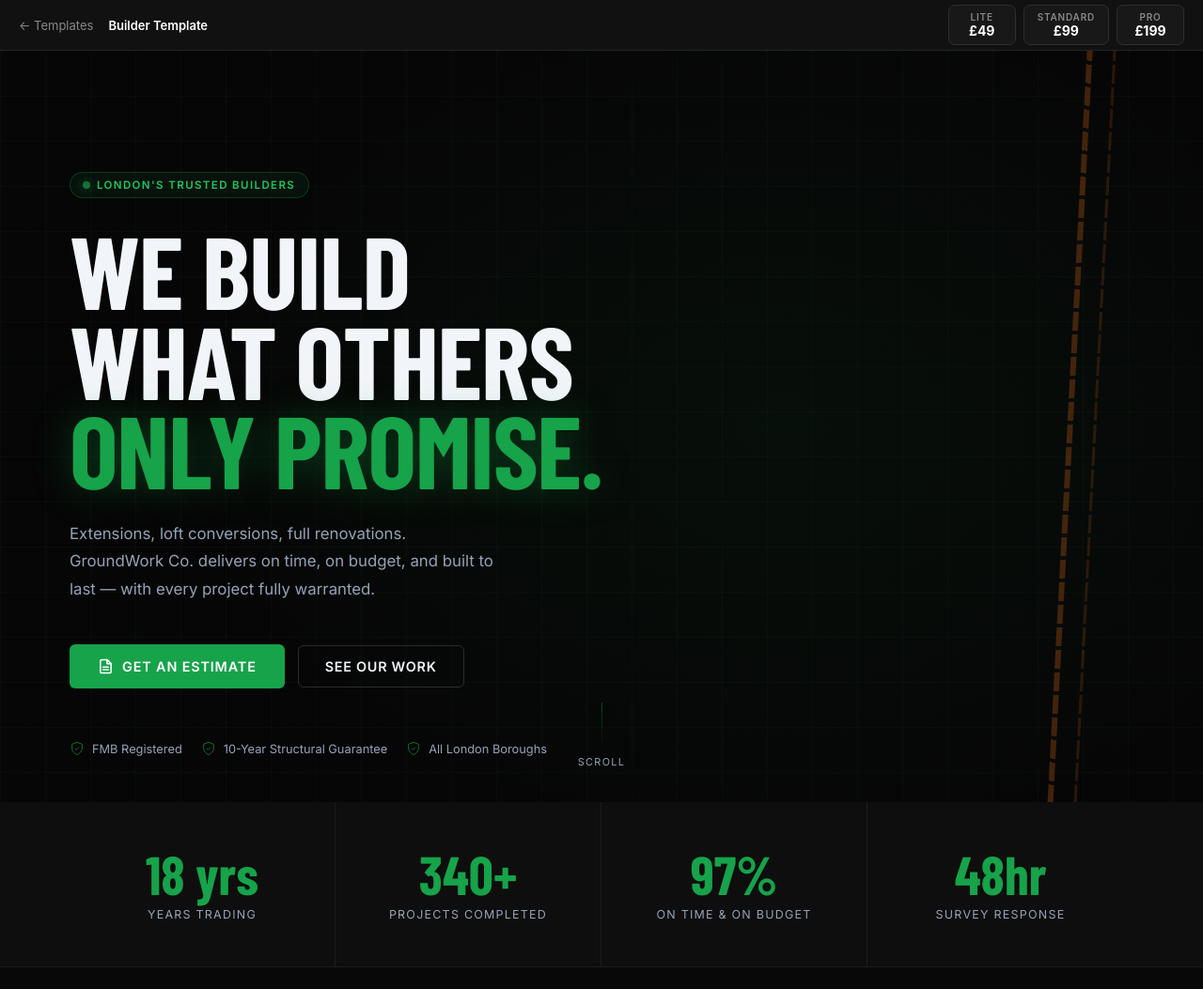
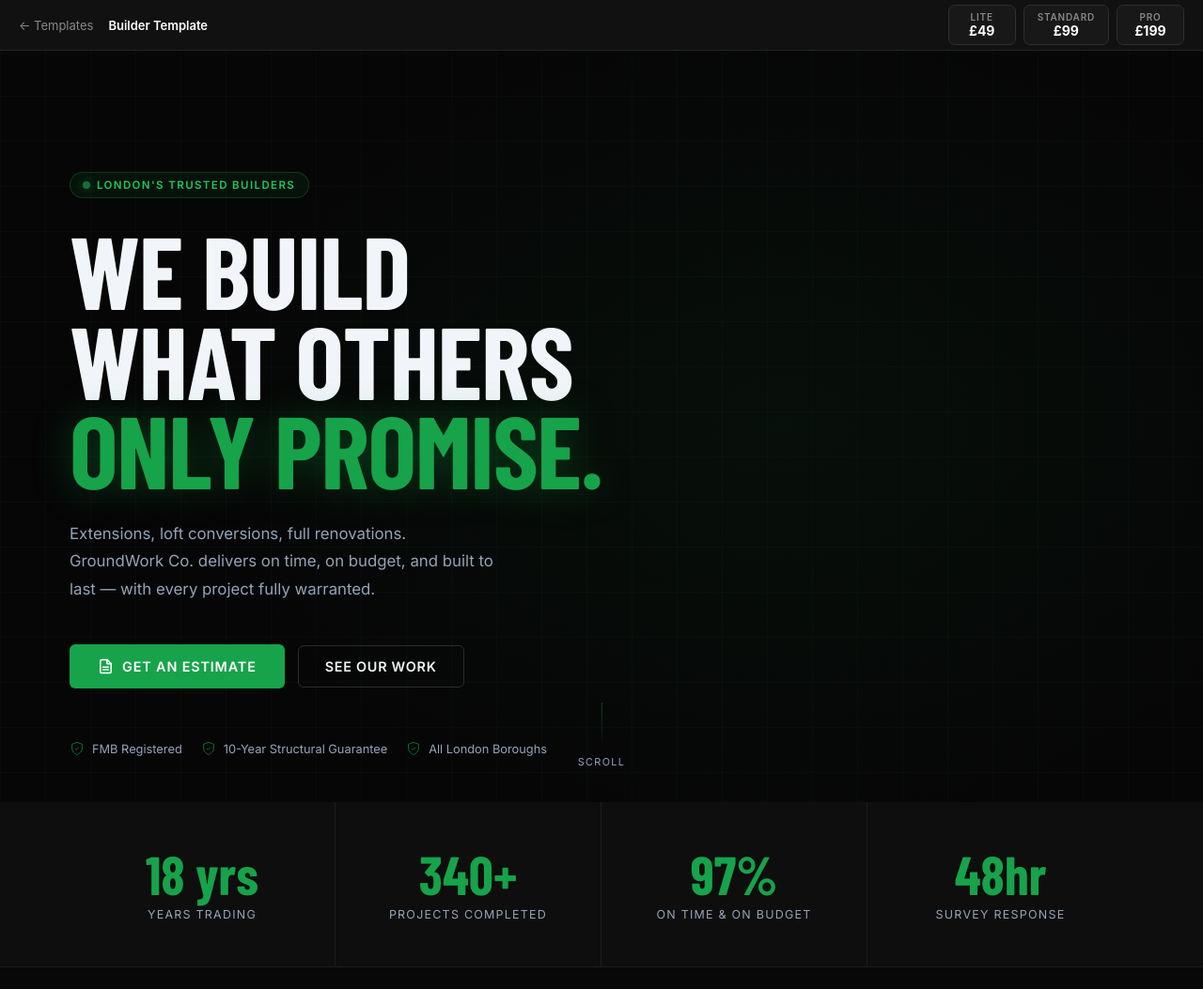
Before and after one commit to DanSadovschi/personalagency, a web app: file src/templates/builder/index.html in a window 1280 px wide. Shown: the top 1053 px of the page at 94% size. Run offline with its HTML, style and script files only (its server is not run), Linux system fonts and the light colour scheme; some web fonts are replaced.

Commit message:
fix: remove hero-tape stripes from builder template
Decorative construction tape elements looked like layout bugs — removed.

https://claude.ai/code/session_015H5aZ7n8MiZvJcC2JgUbF1

```diff
--- a/src/templates/builder/index.html
+++ b/src/templates/builder/index.html
@@ -72,18 +72,6 @@
         linear-gradient(rgba(22,163,74,.04) 1px, transparent 1px),
         linear-gradient(90deg, rgba(22,163,74,.04) 1px, transparent 1px);
       background-size: 48px 48px;
-    }
-    .hero-tape {
-      position: absolute; top: -10px; right: 140px;
-      width: 6px; height: 110vh;
-      background: repeating-linear-gradient(to bottom, var(--orange) 0, var(--orange) 20px, #111 20px, #111 24px);
-      opacity: .25; transform: rotate(3deg); pointer-events: none;
-    }
-    .hero-tape2 {
-      position: absolute; top: -10px; right: 115px;
-      width: 3px; height: 110vh;
-      background: repeating-linear-gradient(to bottom, var(--orange) 0, var(--orange) 20px, #111 20px, #111 24px);
-      opacity: .15; transform: rotate(3deg); pointer-events: none;
     }
     .hero-content { position: relative; z-index: 2; padding-top: 80px; max-width: 760px; }
     .hero-eyebrow { display: inline-flex; align-items: center; gap: 8px; background: rgba(22,163,74,.08); border: 1px solid var(--border-acc); color: var(--accent-light); font-size: .72rem; font-weight: 700; padding: 6px 14px; border-radius: 100px; margin-bottom: 28px; text-transform: uppercase; letter-spacing: .12em; }
@@ -334,8 +322,7 @@
   <section class="hero concrete-bg" id="hero">
     <div class="hero-bg"></div>
     <div class="hero-blueprint"></div>
-    <div class="hero-tape"></div>
-    <div class="hero-tape2"></div>
+
     <div class="container">
       <div class="hero-content">
         <div class="hero-eyebrow"><span class="hero-dot"></span> London's Trusted Builders</div>
```
